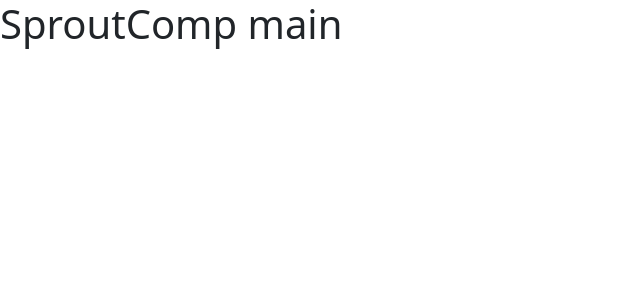
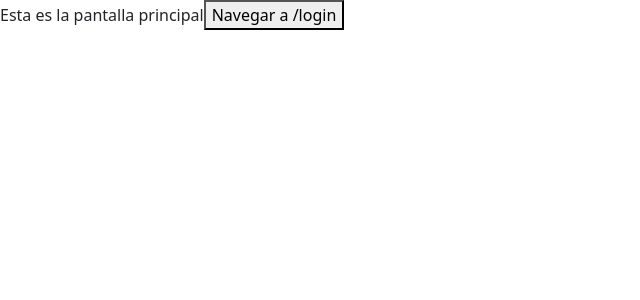
Before and after one commit to Sprout-Company/sproutcomp-server, a React app in the folder client/: page / in a window 1280 px wide. Shown: the top 300 px of the page, without its empty margins (0-640 px from the left). Built offline with nearby package versions, Linux system fonts and the light colour scheme.

Commit message:
feat: add Home and Login views files && route in App.jsx

```diff
--- a/client/src/App.jsx
+++ b/client/src/App.jsx
@@ -1,10 +1,25 @@
+import {
+  createBrowserRouter,
+  RouterProvider,
+  Route,
+  Link,
+} from 'react-router-dom';
+import HomeView from './views/Home.jsx'
+import LoginView from './views/Login.jsx'
 
+const router = createBrowserRouter([
+  {
+    path: '/',
+    element: <HomeView/>,
+  },
+  {
+    path: '/login',
+    element: <LoginView/>,
+  },
+]);
 
-// Application
-export default function App () {
-    return (
-      <div>
-        <h1> SproutComp main </h1>
-      </div>
-    )
+function App () {
+  return <RouterProvider router={router}/>
 }
+
+export default App;
--- /dev/null
+++ b/client/src/views/Home.jsx
@@ -0,0 +1,13 @@
+
+import { useNavigate } from "react-router-dom"
+
+export default function HomeView () {
+  const navigate = useNavigate();
+
+  return (
+    <div>
+      Esta es la pantalla principal
+      <button onClick={()=>{navigate('login')}}> Navegar a /login </button>
+    </div>
+  )
+}
--- /dev/null
+++ b/client/src/views/Login.jsx
@@ -0,0 +1,8 @@
+
+export default function LoginView () {
+  return (
+    <div>
+      Login
+    </div>
+  )
+}
```
